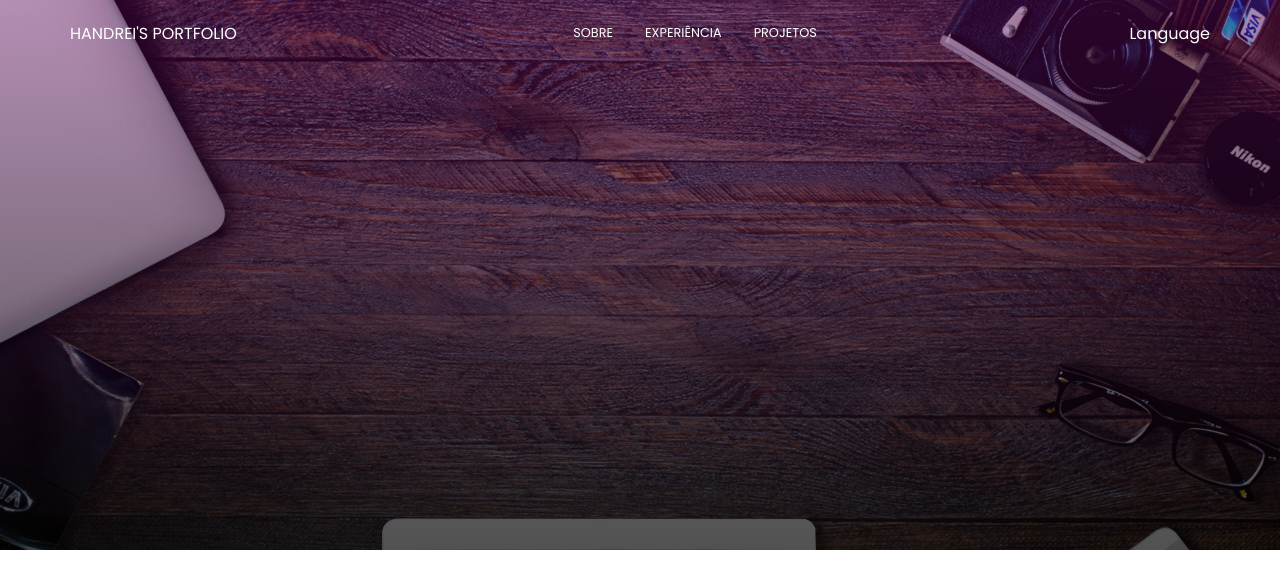
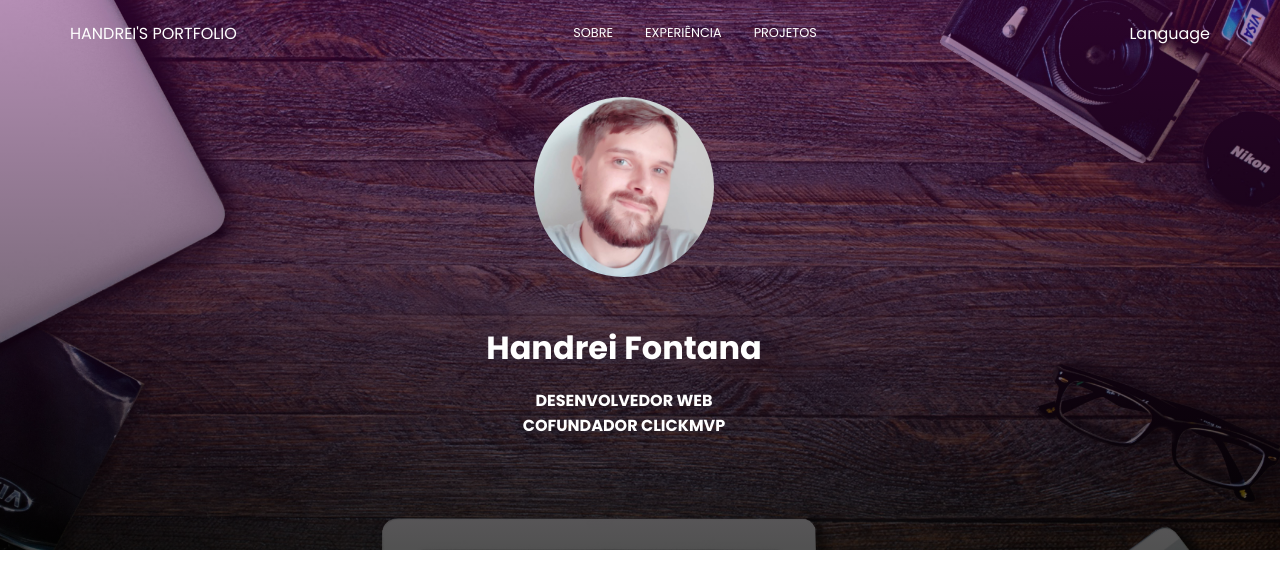
Before and after one commit to HandreiFontana/portfolio, an Angular app: page / in a window 1280 px wide. Shown: the top 588 px of the page. Built offline with nearby package versions, Linux system fonts and the light colour scheme.

Commit message:
feat: profile added to home page

```diff
--- a/src/app/app.module.ts
+++ b/src/app/app.module.ts
@@ -5,12 +5,14 @@ import { AppRoutingModule } from './app-routing.module';
 import { AppComponent } from './app.component';
 import { HomeComponent } from './pages/home/home.component';
 import { ToolbarComponent } from './components/header/toolbar/toolbar.component';
+import { ProfileComponent } from './components/header/profile/profile.component';
 
 @NgModule({
   declarations: [
     AppComponent,
     HomeComponent,
-    ToolbarComponent
+    ToolbarComponent,
+    ProfileComponent
   ],
   imports: [
     BrowserModule,
--- /dev/null
+++ b/src/app/components/header/profile/profile.component.html
@@ -0,0 +1,11 @@
+<div class="center-horizontal">
+  <div class="space-between column profile-container">
+    <div class="image-container center mb2">
+      <img src="assets/images/profile.jpeg" alt="profile picture">
+    </div>
+
+    <h2 class="bold white mb1">Handrei Fontana</h2>
+    <h3 class="uppercase bold white">Desenvolvedor Web</h3>
+    <h3 class="uppercase bold white">Cofundador ClickMVP</h3>
+  </div>
+</div>
--- /dev/null
+++ b/src/app/components/header/profile/profile.component.scss
@@ -0,0 +1,39 @@
+.profile-container {
+  width: 300px;
+
+  .image-container {
+    width: 210px;
+    height: 210px;
+    border-radius: 50%;
+
+    img {
+      width: 180px;
+      height: 180px;
+      border-radius: 50%;
+      animation: pulse-border 2s infinite;
+      cursor: pointer;
+    }
+
+    img:hover {
+      width: 210px;
+      height: 210px;
+      transition: all 0.3s;
+      animation: none;
+    }
+  }
+}
+
+@keyframes pulse-border {
+  0% {
+    box-shadow: 0 0 0 0 var(--primary-color-70);
+  }
+  40% {
+    box-shadow: 0 0 0 15px transparent;
+  }
+  80% {
+    box-shadow: 0 0 0 15px transparent;
+  }
+  100% {
+    box-shadow: 0 0 0 0 transparent;
+  }
+}
--- a/src/app/pages/home/home.component.html
+++ b/src/app/pages/home/home.component.html
@@ -5,5 +5,7 @@
 
   <div class="home-body">
     <app-toolbar> </app-toolbar>
+
+    <app-profile> </app-profile>
   </div>
 </div>
--- a/src/styles.scss
+++ b/src/styles.scss
@@ -1,5 +1,9 @@
 :root {
+
+  // global
+
   --primary-color: #BE93D4;
+  --primary-color-70: #be93d4d7;
 
   * {
     padding: 0;
@@ -8,7 +12,7 @@
   }
 
   h2 {
-    font-size: 1.5rem;
+    font-size: 2rem;
     font-weight: 700;
   }
 
@@ -22,13 +26,33 @@
     font-weight: 400;
   }
 
+  // font
+
   .uppercase {
     text-transform: uppercase;
   }
 
+  .bold {
+    font-weight: 700;
+  }
+
+  .white {
+    color: white
+  }
+
+  // container
+
   .center {
     width: 100%;
     height: 100%;
+
+    display: flex;
+    align-items: center;
+    justify-content: center;
+  }
+
+  .center-horizontal {
+    width: 100%;
 
     display: flex;
     align-items: center;
@@ -44,6 +68,78 @@
     justify-content: space-between;
   }
 
+  .column {
+    flex-direction: column;
+  }
+
+  // margin
+
+  .mb1 {
+    margin-bottom: 1rem;
+  }
+
+  .mb2 {
+    margin-bottom: 2rem;
+  }
+
+  .mb3 {
+    margin-bottom: 3rem;
+  }
+
+  .mb4 {
+    margin-bottom: 4rem;
+  }
+
+  .mt1 {
+    margin-top: 1rem;
+  }
+
+  .mt2 {
+    margin-top: 2rem;
+  }
+
+  .mt3 {
+    margin-top: 3rem;
+  }
+
+  .mt4 {
+    margin-top: 4rem;
+  }
+
+  .mr1 {
+    margin-right: 1rem;
+  }
+
+  .mr2 {
+    margin-right: 2rem;
+  }
+
+  .mr3 {
+    margin-right: 3rem;
+  }
+
+  .mr4 {
+    margin-right: 4rem;
+  }
+
+  .ml1 {
+    margin-left: 1rem;
+  }
+
+  .ml2 {
+    margin-left: 2rem;
+  }
+
+  .ml3 {
+    margin-left: 3rem;
+  }
+
+  .ml4 {
+    margin-left: 4rem;
+  }
+
+  // scroll
+
   ::-webkit-scrollbar {
     width: 6px;
   }
```
Also changed, not shown: src/app/components/header/profile/profile.component.ts (added, +10 -0 lines), src/assets/images/profile.jpeg (added), 1 other file (tests, documents, lock files or other folders).
